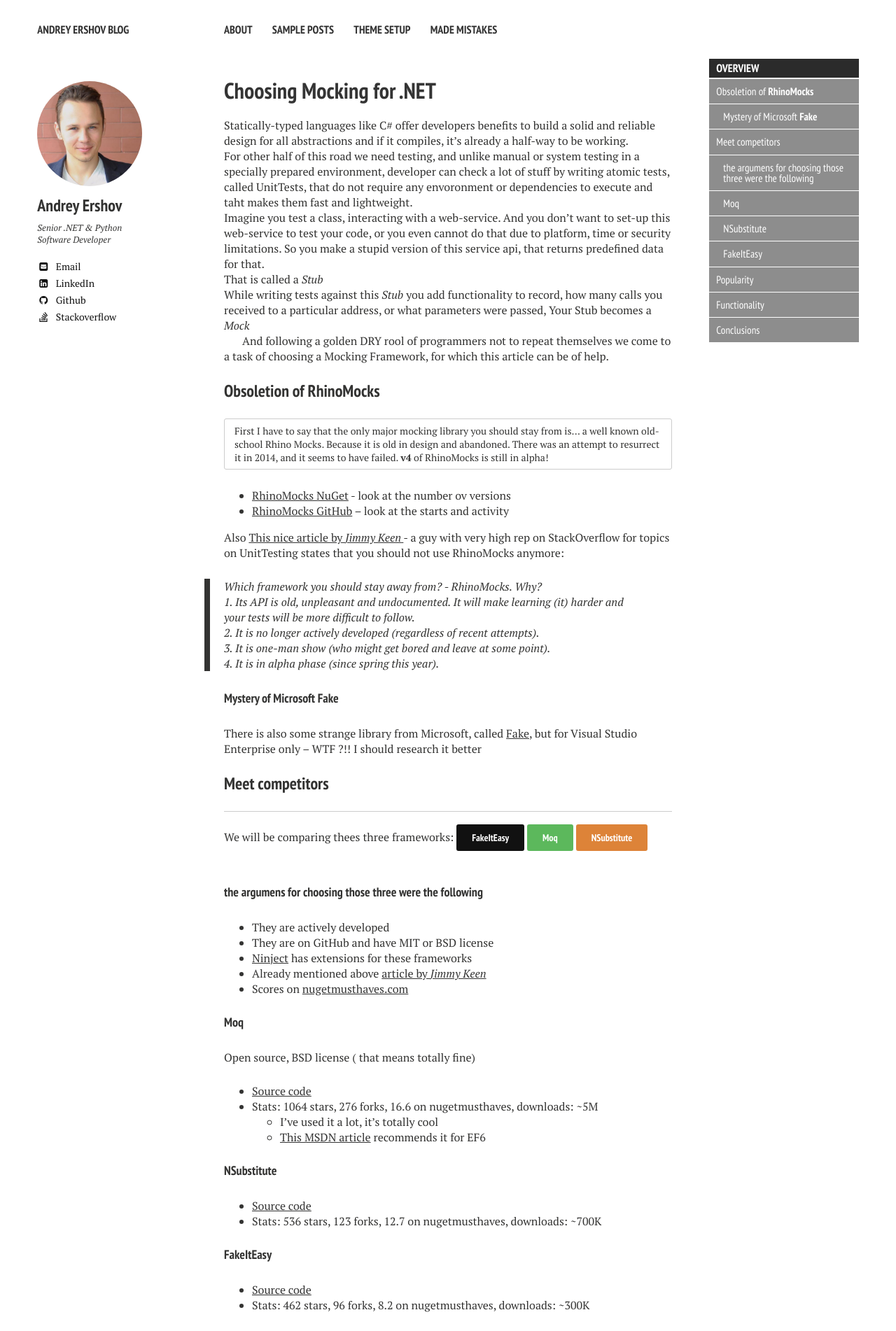
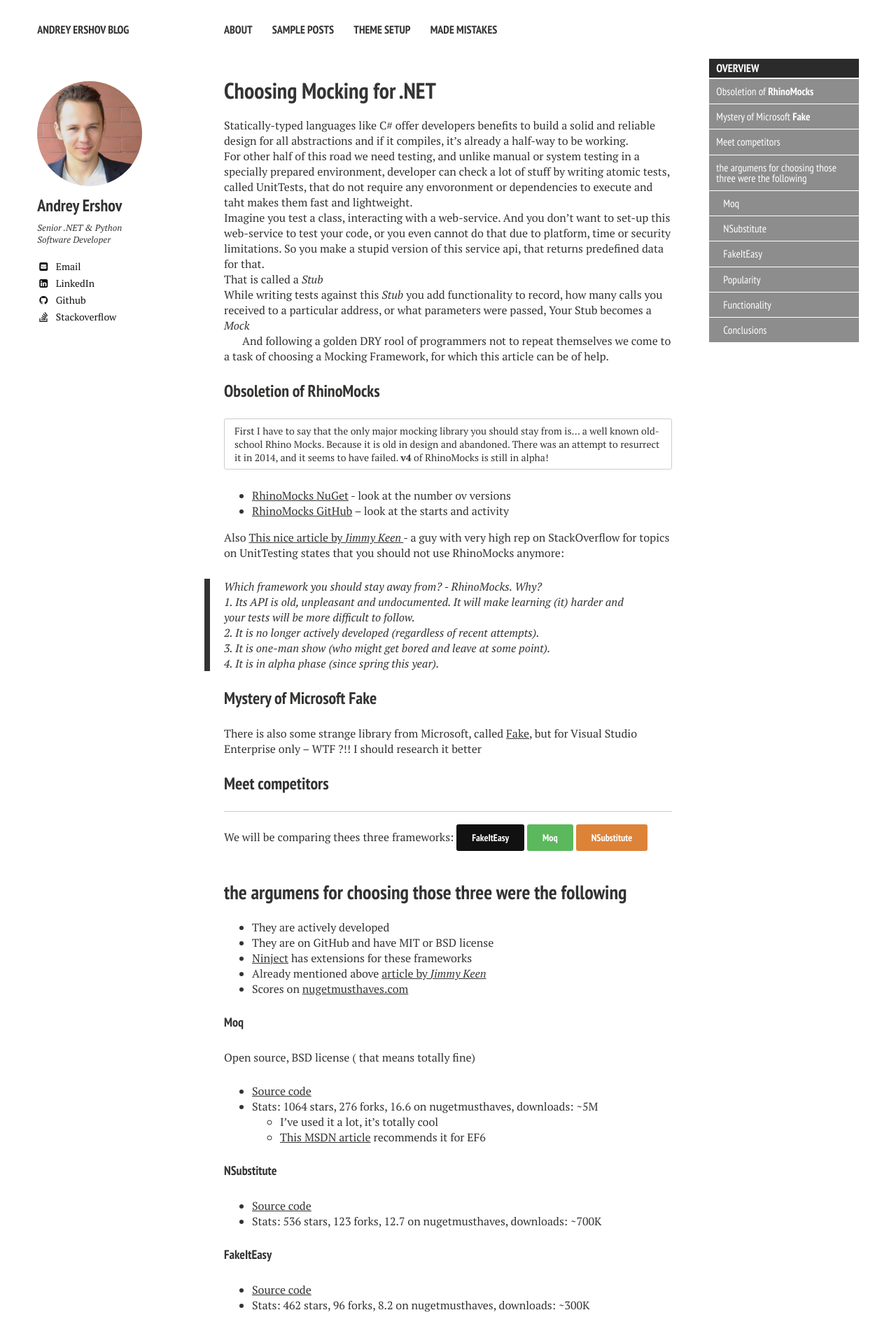
Before and after one commit to slmjy/slmjy.github.io, a Jekyll site: the page built from _posts/2015-12-21-Choosing-Mocking-for-.NET.md, in a window 1280 px wide. Shown: the top 1902 px of the page at 70% size. Built offline with Jekyll 4.4.1, drawn with Linux system fonts in a browser that asks for light colours; nearby versions of some CDN libraries.

```diff
--- a/_posts/2015-12-21-Choosing-Mocking-for-.NET.md
+++ b/_posts/2015-12-21-Choosing-Mocking-for-.NET.md
@@ -43,7 +43,7 @@ Also [This nice article by *Jimmy Keen* ](http://jimmykeen.net/2014/12/13/mockin
 >       4. It is in alpha phase (since spring this year).
 
 
-#### Mystery of Microsoft **Fake**
+### Mystery of Microsoft **Fake**
 
 There is also some strange library from Microsoft, called [Fake](https://msdn.microsoft.com/en-us/library/hh549175.aspx), but for Visual Studio Enterprise only – WTF ?!! I should research it better
 
@@ -54,7 +54,8 @@ We will be comparing thees three frameworks:
 <a href="#moq" class="btn btn-success">Moq</a>
 <a href="#nsubstitute" class="btn btn-warning">NSubstitute</a>
 
-#### the argumens for choosing those three were the following
+the argumens for choosing those three were the following
+---
 - They are actively developed
 - They are on GitHub and have MIT or BSD license
 - [Ninject](https://github.com/ninject/Ninject.MockingKernel) has extensions for these frameworks
```
